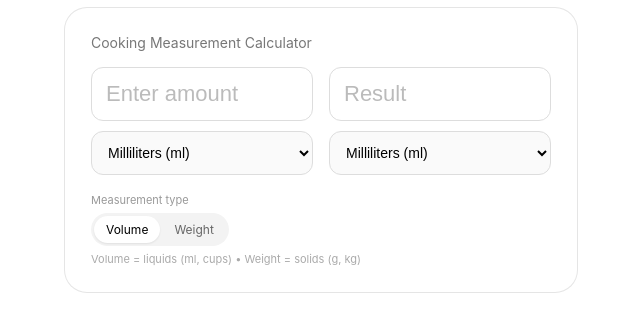
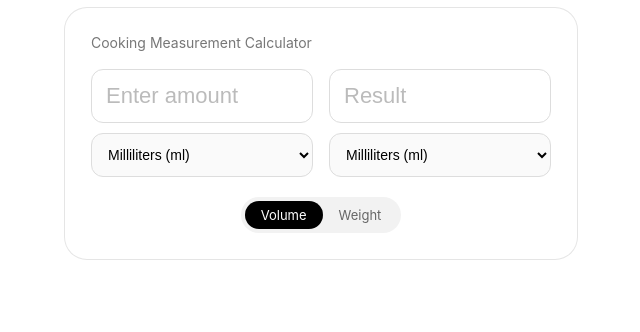
Before and after one commit to MiskaNotion/cooking-measurements-Notion-widget, a plain HTML site: page index.html in a window 1280 px wide. Shown: the whole page, without its empty margins (319-959 px from the left). Drawn offline with Linux system fonts and the light colour scheme.

Commit message:
Update index.html

```diff
--- a/index.html
+++ b/index.html
@@ -26,7 +26,7 @@
   .title {
     font-size: 14px;
     color: #777;
-    margin-bottom: 16px;
+    margin-bottom: 18px;
   }
 
   .row {
@@ -67,28 +67,23 @@
     width: 100%;
   }
 
-  /* SMALL ELEGANT TOGGLE */
+  /* CENTERED TOGGLE */
   .toggle-wrap {
-    margin-top: 18px;
-  }
-
-  .toggle-label {
-    font-size: 11px;
-    color: #999;
-    margin-bottom: 6px;
+    display: flex;
+    justify-content: center;
+    margin-top: 20px;
   }
 
   .toggle {
-    display: inline-flex;
-    background: #f3f3f3;
+    display: flex;
+    background: #f2f2f2;
     border-radius: 999px;
-    padding: 3px;
-    gap: 2px;
+    padding: 4px;
   }
 
   .toggle-option {
-    padding: 6px 12px;
-    font-size: 12px;
+    padding: 6px 16px;
+    font-size: 13px;
     border-radius: 999px;
     cursor: pointer;
     color: #666;
@@ -96,15 +91,8 @@
   }
 
   .toggle-option.active {
-    background: #fff;
-    color: #000;
-    box-shadow: 0 1px 2px rgba(0,0,0,0.08);
-  }
-
-  .helper-text {
-    font-size: 11px;
-    color: #aaa;
-    margin-top: 6px;
+    background: #000;
+    color: #fff;
   }
 </style>
 </head>
@@ -133,17 +121,11 @@
 
   </div>
 
-  <!-- TOGGLE AT BOTTOM -->
+  <!-- CENTERED TOGGLE -->
   <div class="toggle-wrap">
-    <div class="toggle-label">Measurement type</div>
-
     <div class="toggle">
       <div class="toggle-option active" id="volumeBtn">Volume</div>
       <div class="toggle-option" id="weightBtn">Weight</div>
-    </div>
-
-    <div class="helper-text">
-      Volume = liquids (ml, cups) • Weight = solids (g, kg)
     </div>
   </div>
 
```
